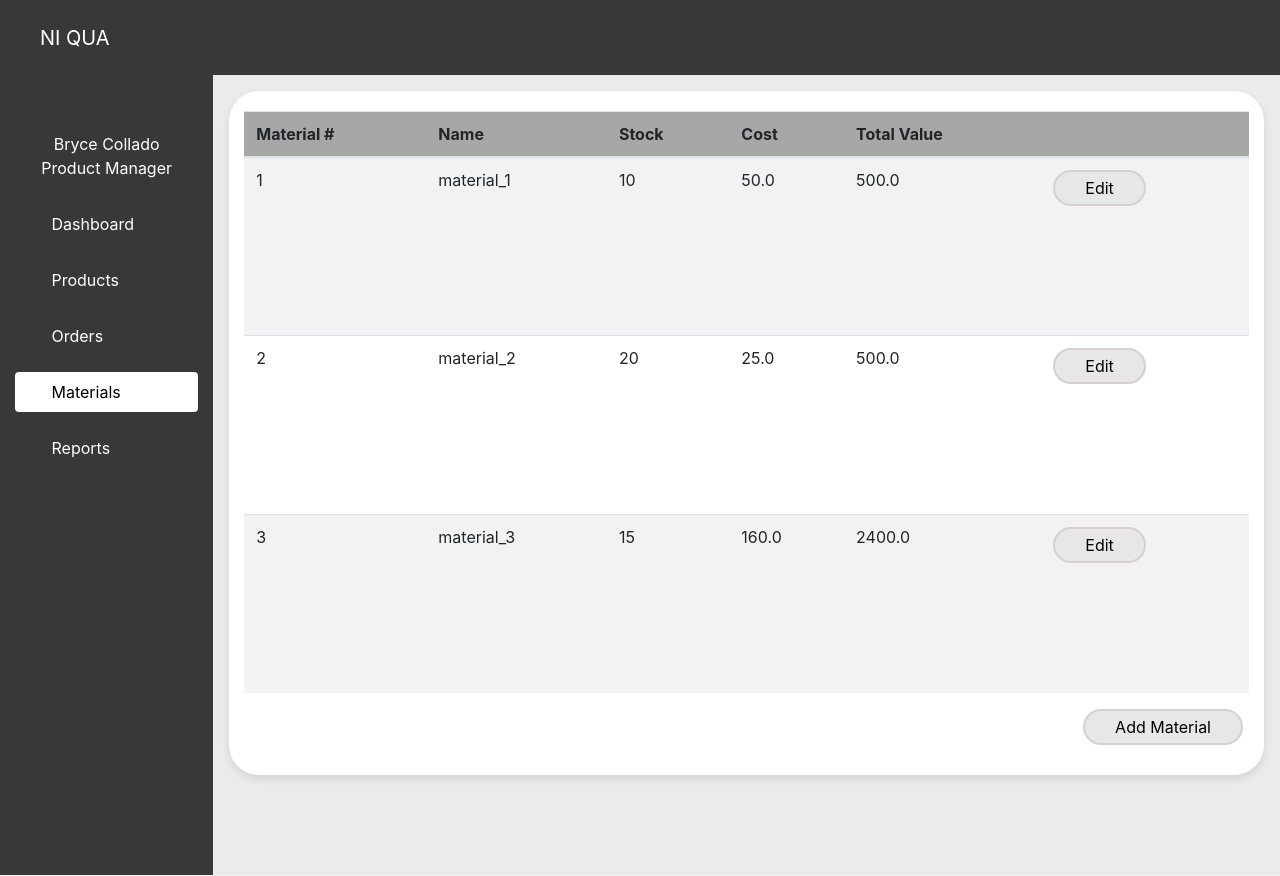
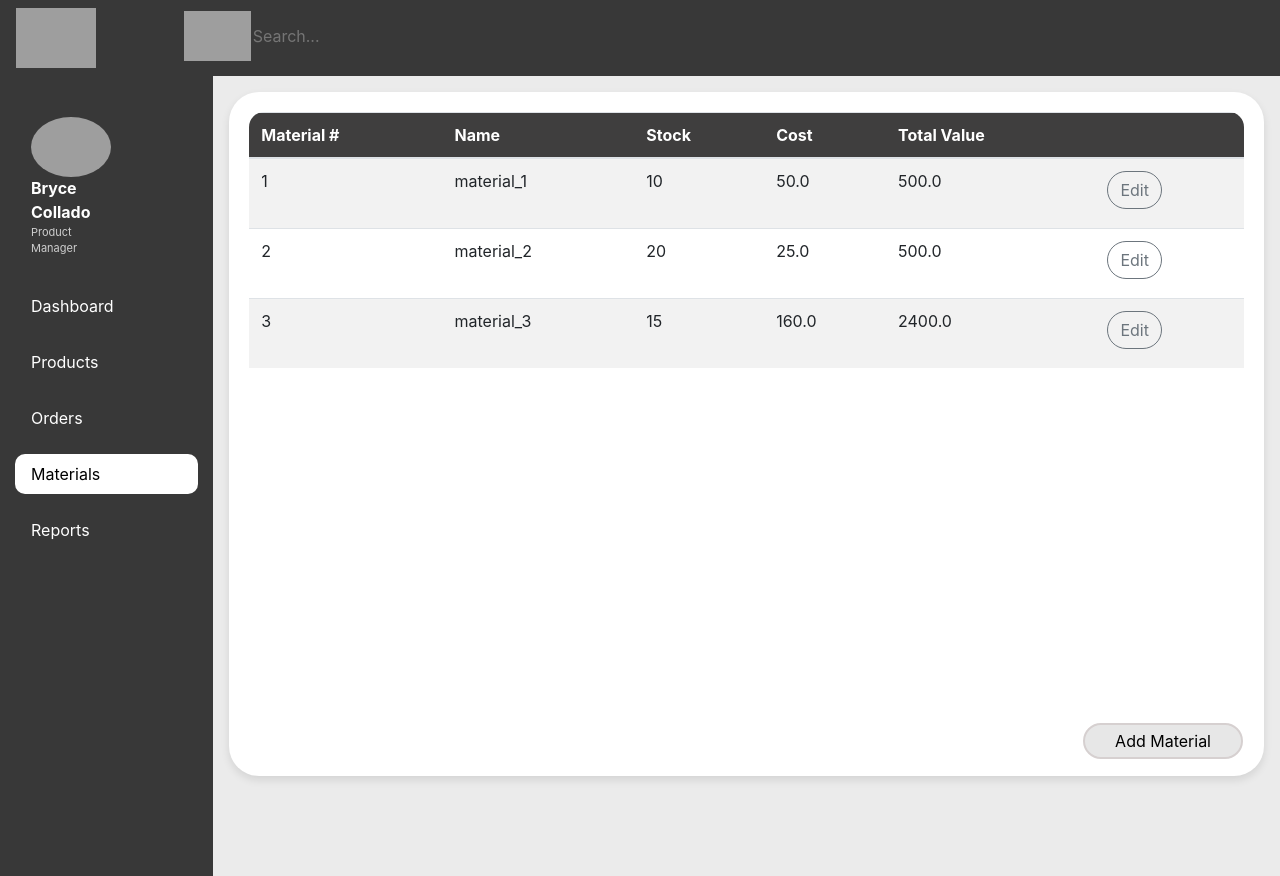
Before and after one commit to firefirefire17/BAD-Project, a Django app: page /materials in a window 1280 px wide. Run offline with Django 5.2, Linux system fonts and the light colour scheme; data comes from the database, SQL or seed files in the repository; grey boxes are pictures that could not be loaded.

Commit message:
ui changes

```diff
--- a/CLEAR/static/stylesheet3.css
+++ b/CLEAR/static/stylesheet3.css
@@ -13,9 +13,66 @@
     width: 100%;
 }
 
+a {
+    transition: 0.15s;
+}
+
+a:hover {
+    background-color: rgb(216, 216, 216) !important;
+    border-radius: 7px;
+    color: rgb(0, 0, 0) !important;
+    transition: 0.15s;
+}
+
+a:active {
+    transform: translateY(1.5px);
+}
+
 .active {
     background-color: white !important;
+    border-radius: 10px;
     color: black !important;
+    box-shadow: inset;
+    pointer-events: none;
+}
+
+.profile {
+    pointer-events: none;
+}
+
+img.pfp {
+    height: 60px;
+    border-radius: 50%;
+    margin-left: 15px;
+}
+
+img.logo {
+    max-height: 60px;
+    margin-left: 15px;
+    margin-right: 88px;
+}
+
+img.searchnav {
+    margin-top: 3px;
+    max-height: 50px;
+}
+
+img.navicon {
+    height: 20px;
+    margin-top: 2px;
+    margin-left: 15px;
+    margin-right: 13px;
+}
+
+.search>input:focus {
+    outline: none;
+}
+
+.table-responsive {
+    overflow-y: scroll;
+    border-radius: 15px;
+    box-shadow: none;
+    height: auto;
 }
 
 .clear-colors {
@@ -30,6 +87,14 @@
     padding: 3px 10px 3px;
 }
 
+.dark-button:hover {
+    box-shadow: 0 1px 2px #a7a9a9;
+}
+
+.dark-button:active {
+    transform: translateY(1px);
+}
+
 .x-button {
     border-radius: 10px;
     padding: 0px 10px 0px;
@@ -40,7 +105,19 @@
     background-color: #E7E7E7;
     color: #000000;
     padding: 4px 30px 4px;
-    border:2px solid #D6D0D0;
+    border: 2px solid #D6D0D0;
+}
+
+.light-button:hover {
+    box-shadow: 0 1px 2px #a7a9a9;
+}
+
+.light-button:active {
+    transform: translateY(2px);
+}
+
+.light-button:focus {
+    outline: none;
 }
 
 .confirm-button {
@@ -71,7 +148,8 @@
     width: 100%;
     height: 100%;
     overflow: auto;
-    background-color: rgba(0, 0, 0, 0.1); /* Semi-transparent black background */
+    background-color: rgba(0, 0, 0, 0.1);
+    /* Semi-transparent black background */
     z-index: 100;
 }
 
@@ -100,11 +178,11 @@
     z-index: 100;
 }
 
-.modal-content-product{
+.modal-content-product {
     margin: 10% auto;
 }
 
-.modal-content-order{
+.modal-content-order {
     width: 70%;
     margin: 5% auto;
 }
@@ -126,18 +204,9 @@
 }
 
 
+
+
 /* Fade-in animation for the modal */
 .fade-in {
     animation: fadeIn 0.3s ease-in-out;
 }
-
-
-
-@keyframes fadeIn {
-    from {
-        opacity: 0;
-    }
-    to {
-        opacity: 1;
-    }
-}
--- a/CLEAR/templates/CLEAR/base.html
+++ b/CLEAR/templates/CLEAR/base.html
@@ -1,67 +1,91 @@
 {% load static %}
 
 <html lang="en">
+
 <head>
     <!-- Required meta tags -->
     <meta charset="utf-8">
     <meta name="viewport" content="width=device-width, initial-scale=1, shrink-to-fit=no">
 
-    <link rel="stylesheet" href="https://cdn.jsdelivr.net/npm/bootstrap@4.1.3/dist/css/bootstrap.min.css" integrity="sha384-MCw98/SFnGE8fJT3GXwEOngsV7Zt27NXFoaoApmYm81iuXoPkFOJwJ8ERdknLPMO" crossorigin="anonymous">
+    <link rel="stylesheet" href="https://cdn.jsdelivr.net/npm/bootstrap@4.1.3/dist/css/bootstrap.min.css"
+        integrity="sha384-MCw98/SFnGE8fJT3GXwEOngsV7Zt27NXFoaoApmYm81iuXoPkFOJwJ8ERdknLPMO" crossorigin="anonymous">
     <link rel="stylesheet" href="{% static 'stylesheet3.css' %}">
 
     <title>CLEAR</title>
 </head>
+<script src="{% static 'design.js' %}"></script>
+
 <body>
-    <script src="https://code.jquery.com/jquery-3.3.1.slim.min.js" integrity="sha384-q8i/X+965DzO0rT7abK41JStQIAqVgRVzpbzo5smXKp4YfRvH+8abtTE1Pi6jizo" crossorigin="anonymous"></script>
-    <script src="https://cdn.jsdelivr.net/npm/popper.js@1.14.3/dist/umd/popper.min.js" integrity="sha384-ZMP7rVo3mIykV+2+9J3UJ46jBk0WLaUAdn689aCwoqbBJiSnjAK/l8WvCWPIPm49" crossorigin="anonymous"></script>
-    <script src="https://cdn.jsdelivr.net/npm/bootstrap@4.1.3/dist/js/bootstrap.min.js" integrity="sha384-ChfqqxuZUCnJSK3+MXmPNIyE6ZbWh2IMqE241rYiqJxyMiZ6OW/JmZQ5stwEULTy" crossorigin="anonymous"></script>
+    <script src="https://code.jquery.com/jquery-3.3.1.slim.min.js"
+        integrity="sha384-q8i/X+965DzO0rT7abK41JStQIAqVgRVzpbzo5smXKp4YfRvH+8abtTE1Pi6jizo"
+        crossorigin="anonymous"></script>
+    <script src="https://cdn.jsdelivr.net/npm/popper.js@1.14.3/dist/umd/popper.min.js"
+        integrity="sha384-ZMP7rVo3mIykV+2+9J3UJ46jBk0WLaUAdn689aCwoqbBJiSnjAK/l8WvCWPIPm49"
+        crossorigin="anonymous"></script>
+    <script src="https://cdn.jsdelivr.net/npm/bootstrap@4.1.3/dist/js/bootstrap.min.js"
+        integrity="sha384-ChfqqxuZUCnJSK3+MXmPNIyE6ZbWh2IMqE241rYiqJxyMiZ6OW/JmZQ5stwEULTy"
+        crossorigin="anonymous"></script>
     <nav class="navbar navbar-expand-lg clear-colors" style="min-height: 75px;">
-        <a class="navbar-brand pl-4 text-white" href="#">NI QUA</a>
+        <div class="row">
+            <img class="logo" src="https://i.imgur.com/RK7hDVV.png">
+            <img class="searchnav" src="https://i.imgur.com/04qNE39.png">
+            <input class="search" type="text" placeholder="Search..."
+                style="background-color: transparent; border:none; height: 40px; margin-top: 8px; width: 30%; color: white;">
+        </div>
     </nav>
     <div class="container-fluid">
         <div class="row h-100">
             <div class="d-flex flex-column flex-shrink-0 clear-colors col-md-2" style="height: 100%;">
                 <hr>
-            <ul class="nav nav-pills flex-column mb-auto">
-                <li class ="nav-item pb-3">
+                <div class="nav-item pb-3 profile" style="margin-bottom: 5px;">
                     <a href="#" class="nav-link text-white">
-                    <svg class="bi me-2" width="16" height="16"><use xlink:href="#home"/></svg>
-                    <div class="text-center">
-                        <p style="margin:0;">Bryce Collado</p>
-                        <p style="margin:0;">Product Manager</p>
+                        <div class="text-left">
+                            <div class="row">
+                                <img class="pfp"
+                                    src="https://steamuserimages-a.akamaihd.net/ugc/98349535606942829/A061B4B921243C2CF7608D1C53BAD46530C0605E/?imw=512&&ima=fit&impolicy=Letterbox&imcolor=%23000000&letterbox=false">
+                                <div class="col-sm-7">
+                                    <p style="margin-bottom: 0; margin-left: 0; margin-top: -1.5px;"><b>Bryce
+                                            Collado</b></p>
+                                    <p style="margin:0; font-size: 11px; color: #cecece;">Product Manager</p>
+                                </div>
+                            </div>
                         </div>
                     </a>
-                <li class="nav-item pb-3">
-                    <a href="{% url 'dashboard' %}" class="nav-link text-white {% if 'dashboard' in request.path %} active {% endif %}">
-                    <svg class="bi me-2" width="16" height="16"><use xlink:href="#home"/></svg>
+                </div>
+                <div>
+                    <ul style="list-style-type: none; margin: 0; padding: 0;">
+                        <li class="nav-item pb-3" style="border-radius: 50px;">
+                            <a href="{% url 'dashboard' %}"
+                                class="nav-link text-white {% if 'dashboard' in request.path %} active {% endif %}">
                                 Dashboard
                             </a>
                         </li>
                         <li class="nav-item pb-3">
-                    <a href="{% url 'products' %}" class="nav-link text-white {% if 'products' in request.path %} active {% endif %}">
-                    <svg class="bi me-2" width="16" height="16"><use xlink:href="#speedometer2"/></svg>
+                            <a href="{% url 'products' %}"
+                                class="nav-link text-white {% if 'products' in request.path %} active {% endif %}">
                                 Products
                             </a>
                         </li>
                         <li class="nav-item pb-3">
-                    <a href="{% url 'orders' %}" class="nav-link text-white {% if 'orders' in request.path %} active {% endif %}">
-                    <svg class="bi me-2" width="16" height="16"><use xlink:href="#table"/></svg>
+                            <a href="{% url 'orders' %}"
+                                class="nav-link text-white {% if 'orders' in request.path %} active {% endif %}">
                                 Orders
                             </a>
                         </li>
                         <li class="nav-item pb-3">
-                    <a href="{% url 'materials' %}" class="nav-link text-white {% if 'materials' in request.path %} active {% endif %}">
-                    <svg class="bi me-2" width="16" height="16"><use xlink:href="#grid"/></svg>
+                            <a href="{% url 'materials' %}"
+                                class="nav-link text-white {% if 'materials' in request.path %} active {% endif %}">
                                 Materials
                             </a>
                         </li>
                         <li class="nav-item pb-3">
-                    <a href="{% url 'reports' %}" class="nav-link text-white {% if 'reports' in request.path %} active {% endif %}">
-                    <svg class="bi me-2" width="16" height="16"><use xlink:href="#people-circle"/></svg>
+                            <a href="{% url 'reports' %}"
+                                class="nav-link text-white {% if 'reports' in request.path %} active {% endif %}">
                                 Reports
                             </a>
                         </li>
                     </ul>
+                </div>
             </div>
             <div class="col-10" style="background-color:#EBEBEB;">
                 {% block content %}
@@ -93,7 +117,7 @@
             rowElement.style.display = 'none';
         }
 
-        $(document).ready(function() {
+        $(document).ready(function () {
             var rowCounter_add = 1;
 
             function addRow_addProduct() {
@@ -175,4 +199,5 @@
     </script>
 
 </body>
+
 </html>
--- a/CLEAR/templates/CLEAR/materials.html
+++ b/CLEAR/templates/CLEAR/materials.html
@@ -1,13 +1,19 @@
 {% extends "CLEAR/base.html" %}
 {% load static %}
+
+<head>
+    <link rel="stylesheet" type="text/css" href="{% static 'stylesheet3.css' %}">
+</head>
+
 
 {% block content %}
 
 <div class="row pl-3 pt-3 pr-3" style="height:700px;">
     <div class="card main-card">
-        <div class="row" style="padding: 0px 10px; height: 90%; overflow-y: scroll;">
-        <table class="table table-striped">
-            <thead style="background-color: #A7A7A7;">
+        <div class="table-responsive card"
+            style="overflow-y: scroll; border-radius: 15px; box-shadow: none; height: 90%; margin-bottom: 13px;">
+            <table class="table table-hover table-striped" style="border-radius: 40px;">
+                <thead class="sticky-top" style="background-color: #3f3e3e; color: #ffffff;">
                     <th scope="col"> Material # </th>
                     <th scope="col"> Name</th>
                     <th scope="col"> Stock</th>
@@ -23,7 +29,9 @@
                         <td> {{ x.stock }} </td>
                         <td> {{ x.cost }} </td>
                         <td> {{ x.total_value }} </td>
-                    <td> <button type="button" class="btn light-button" onclick="toggleModal('editMaterial{{x.pk}}', 'open')">Edit</button>
+                        <td> <button type="button" class="btn btn-outline-secondary"
+                                onclick="toggleModal('editMaterial{{x.pk}}', 'open')"
+                                style="border-radius: 30px;">Edit</button>
                         </td>
                     </tr>
 
@@ -31,7 +39,8 @@
                     <div class="modal-container fade-in" id="editMaterial{{x.pk}}">
                         <div class="modal-content fade-in">
                             <div class="row ml-auto" style="margin-right: 5px; margin-top:0px; margin-bottom:0px;">
-                        <span class="close" onclick="toggleModal('editMaterial{{x.pk}}', 'close')">&times;</span>
+                                <span class="close"
+                                    onclick="toggleModal('editMaterial{{x.pk}}', 'close')">&times;</span>
                             </div>
                             <form method="POST" action="{% url 'materials' %}"> {% csrf_token %}
                                 <input type="hidden" name="edit_form" value="1"></input>
@@ -43,38 +52,48 @@
                                     </div>
                                     <div class="col">
                                         <label for="name">Material Name</label>
-                                <input type="text" class="form-control" id="name" name="name" value="{{x.name}}">
+                                        <input type="text" class="form-control" id="name" name="name"
+                                            value="{{x.name}}">
                                     </div>
                                     <div class="col">
                                         <label for="type">Material Type</label>
                                         <select class="input-select" id="type" name="type" placeholder={{x.type}}>
-                                    <option value="leather" {% if 'leather' in x.type %}selected{% endif %}>Leather</option>
-                                    <option value="lining" {% if 'lining' in x.type %}selected{% endif %}>Lining</option>
-                                    <option value="accessory" {% if 'accessory' in x.type %}selected{% endif %}>Accessory</option>
+                                            <option value="leather" {% if 'leather' in x.type %}selected{% endif %}>
+                                                Leather</option>
+                                            <option value="lining" {% if 'lining' in x.type %}selected{% endif %}>Lining
+                                            </option>
+                                            <option value="accessory" {% if 'accessory' in x.type %}selected{% endif %}>
+                                                Accessory</option>
                                         </select>
                                     </div>
                                 </div>
                                 <div class="row pt-3">
                                     <div class="col">
                                         <label for="stock">Stock</label>
-                                <input type="number" class="form-control" id="stock" name="stock" value="{{x.stock}}">
+                                        <input type="number" class="form-control" id="stock" name="stock"
+                                            value="{{x.stock}}">
                                     </div>
                                     <div class="col">
                                         <label for="cost">Cost</label>
-                                <input type="number" class="form-control" id="cost" name="cost" value="{{x.cost}}">
+                                        <input type="number" class="form-control" id="cost" name="cost"
+                                            value="{{x.cost}}">
                                     </div>
                                     <div class="col">
                                         <label for="markup">Markup</label>
-                                <input type="text" class="form-control" id="markup" name="markup" value="{{x.markup}}">
+                                        <input type="text" class="form-control" id="markup" name="markup"
+                                            value="{{x.markup}}">
                                     </div>
                                     <div class="col">
                                         <label for="unit">Unit</label>
-                                <input type="text" class="form-control" id="unit" name="unit" value="{{x.unit}}" readonly>
+                                        <input type="text" class="form-control" id="unit" name="unit" value="{{x.unit}}"
+                                            readonly>
                                     </div>
                                 </div>
                                 <div class="row" style="margin: 40px 5px 12px 5px;">
                                     <div class="col-4 order-2 ml-auto text-right">
-                                <button type="button" class="btn dark-button" onclick="toggleModal('confirmEditMaterial{{x.pk}}', 'open')"> Save Edits </button>
+                                        <button type="button" class="btn dark-button"
+                                            onclick="toggleModal('confirmEditMaterial{{x.pk}}', 'open')"> Save Edits
+                                        </button>
                                     </div>
 
                                     <!-- modal to confirm edits to material -->
@@ -83,7 +102,8 @@
                                             <div class="container-fluid">
                                                 <div class="row">
                                                     <div class="col text-right">
-                                                <span class="close" onclick="toggleModal('confirmEditMaterial{{x.pk}}', 'close')">&times;</span>
+                                                        <span class="close"
+                                                            onclick="toggleModal('confirmEditMaterial{{x.pk}}', 'close')">&times;</span>
                                                     </div>
                                                 </div>
                                                 <div class="row">
@@ -93,10 +113,13 @@
                                                 </div>
                                                 <div class="row text-center" style="margin-top: 15px;">
                                                     <div class="col">
-                                                <button type="button" class="btn dark-button" onclick="toggleModal('confirmEditMaterial{{x.pk}}', 'close')"> Continue Editing </button>
+                                                        <button type="button" class="btn dark-button"
+                                                            onclick="toggleModal('confirmEditMaterial{{x.pk}}', 'close')">
+                                                            Continue Editing </button>
                                                     </div>
                                                     <div class="col">
-                                                <button type="submit" class="btn dark-button confirm-button"> Confirm </button>
+                                                        <button type="submit" class="btn dark-button confirm-button">
+                                                            Confirm </button>
                                                     </div>
                                                 </div>
                                             </div>
@@ -106,7 +129,9 @@
 
                             <!-- modal to confirm deletion of material -->
                             <div class="col-4 order-1 mr-auto text-left">
-                                <button type="button" class="btn dark-button" onclick="toggleModal('confirmDeleteMaterial{{x.pk}}', 'open')"> Delete Material </button>
+                                <button type="button" class="btn dark-button"
+                                    onclick="toggleModal('confirmDeleteMaterial{{x.pk}}', 'open')"> Delete Material
+                                </button>
                             </div>
                             <div class="modal-overlap-container fade-in" id="confirmDeleteMaterial{{x.pk}}">
                                 <form method="POST" action="{% url 'materials' %}"> {% csrf_token %}
@@ -116,7 +141,8 @@
                                         <div class="container-fluid">
                                             <div class="row">
                                                 <div class="col text-right">
-                                                    <span class="close" onclick="toggleModal('confirmDeleteMaterial{{x.pk}}', 'close')">&times;</span>
+                                                    <span class="close"
+                                                        onclick="toggleModal('confirmDeleteMaterial{{x.pk}}', 'close')">&times;</span>
                                                 </div>
                                             </div>
                                             <div class="row">
@@ -126,10 +152,13 @@
                                             </div>
                                             <div class="row text-center" style="margin-top: 15px;">
                                                 <div class="col">
-                                                    <button type="button" class="btn dark-button" onclick="toggleModal('confirmDeleteMaterial{{x.pk}}', 'close')"> Continue Editing </button>
+                                                    <button type="button" class="btn dark-button"
+                                                        onclick="toggleModal('confirmDeleteMaterial{{x.pk}}', 'close')">
+                                                        Continue Editing </button>
                                                 </div>
                                                 <div class="col">
-                                                    <button type="submit" class="btn dark-button delete-button"> Confirm </button>
+                                                    <button type="submit" class="btn dark-button delete-button"> Confirm
+                                                    </button>
                                                 </div>
                                             </div>
                                         </div>
@@ -203,10 +232,12 @@
             </div>
             <div class="row pt-3" style="margin: 40px 4px 12px 4px;">
                 <div class="col-4 mr-auto">
-                    <button type="button" class="btn dark-button" onclick="toggleModal('addMaterial', 'close')"> Cancel Action</button>
+                    <button type="button" class="btn dark-button" onclick="toggleModal('addMaterial', 'close')"> Cancel
+                        Action</button>
                 </div>
                 <div class="col-4 ml-auto text-right">
-                    <button type="button" class="btn dark-button" onclick="toggleModal('confirmAddMaterial', 'open')"> Add Material </button>
+                    <button type="button" class="btn dark-button" onclick="toggleModal('confirmAddMaterial', 'open')">
+                        Add Material </button>
                 </div>
             </div>
 
@@ -226,7 +257,8 @@
                         </div>
                         <div class="row text-center" style="margin-top: 15px;">
                             <div class="col">
-                                <button type="button" class="btn dark-button" onclick="toggleModal('confirmAddMaterial', 'close')"> Continue Editing </button>
+                                <button type="button" class="btn dark-button"
+                                    onclick="toggleModal('confirmAddMaterial', 'close')"> Continue Editing </button>
                             </div>
                             <div class="col">
                                 <button type="submit" class="btn dark-button confirm-button"> Confirm </button>
```
Lines whose indentation alone changed are shown as unchanged.
